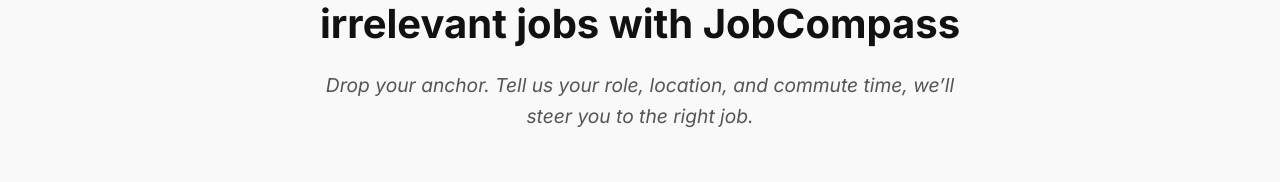
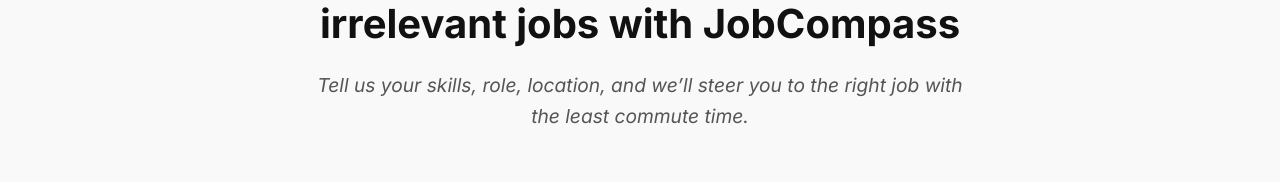
Before and after one commit to HackYourFutureProjects/c53-final-project-group-A, a React (Vite) app in the folder client/: page / in a window 1280 px wide. Shown: the part 271-453 px from the top of the page. Built offline with nearby package versions, Linux system fonts and the light colour scheme.

Commit message:
Update subtitle in JobSearch component for clarity on user input requirements

```diff
--- a/client/src/pages/jobSearch/JobSearch.jsx
+++ b/client/src/pages/jobSearch/JobSearch.jsx
@@ -18,8 +18,8 @@ export default function JobSearch() {
       <div className="mission-section">
         <h1>Master navigating the sea of irrelevant jobs with JobCompass</h1>
         <p className="subtitle">
-          Drop your anchor. Tell us your role, location, and commute time, we’ll
-          steer you to the right job.
+          Tell us your skills, role, location, and we’ll steer you to the right
+          job with the least commute time.
         </p>
       </div>
       <SearchInput />
```
